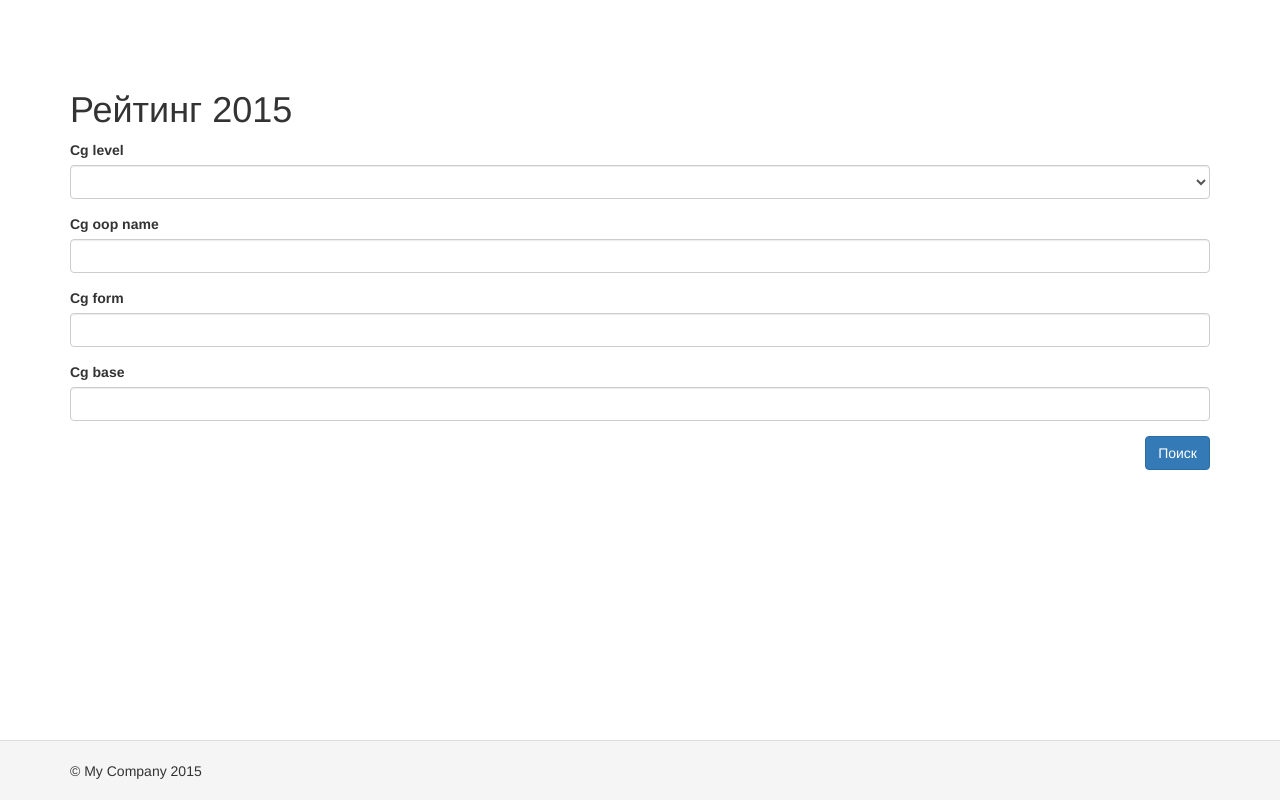
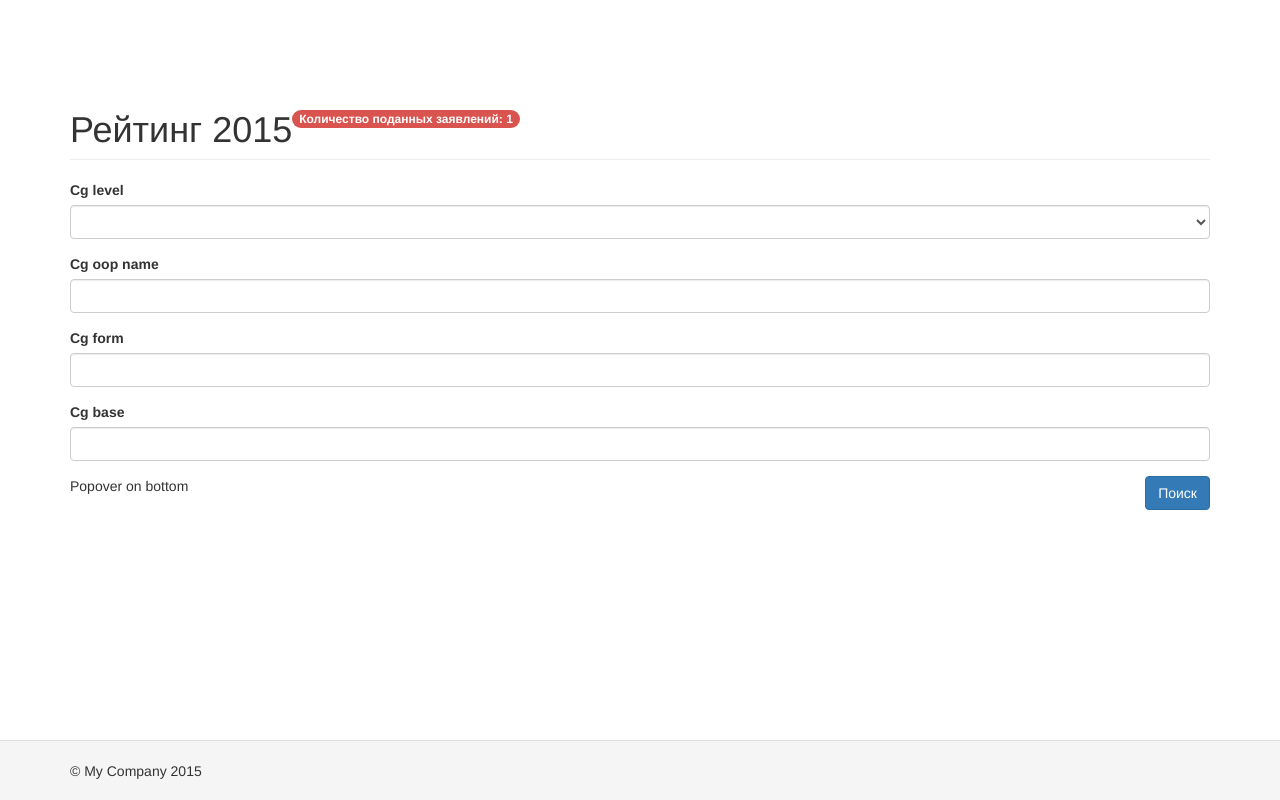
Before and after one commit to volsu/priem, a Yii app: template views/rating/index.php in a window 1280 px wide. Run offline with PHP 8.4 and a stand-in for Yii, Linux system fonts and the light colour scheme; the template is opened without the code that fills it: most values are stand-ins (such as "Sample title", 1, 10 or a date in 2020); form fields are guessed from the names that the template uses; data that the repository does not hold is empty; some libraries are stand-ins or nearby versions.

Commit message:
Add count of incomes enrollee

```diff
--- a/views/rating/index.php
+++ b/views/rating/index.php
@@ -11,9 +11,10 @@ $this->title = Yii::t('app', 'Рейтинг 2015');
 $this->params['breadcrumbs'][] = $this->title;
 ?>
 <div class="user-index">
-
-    <h1><?= Html::encode($this->title) ?></h1>
+    <h1 class="page-header"><?= Html::encode($this->title);?><span class="badge custom-danger">Количество поданных заявлений: <?=$count;?></span></h1>
     <?php echo $this->render('_search', ['model' => $searchModel]); ?>
+        Popover on bottom
+    </button>
 
     <span class="clearfix"></span>
 
--- a/web/css/site.css
+++ b/web/css/site.css
@@ -95,3 +95,7 @@ a.desc:after {
 table.table th {
     text-align: center;
 }
+.custom-danger{
+    background-color: #d9534f;
+    vertical-align: top;
+}
```
Also changed, not shown: controllers/RatingController.php (+17 -4 lines).
